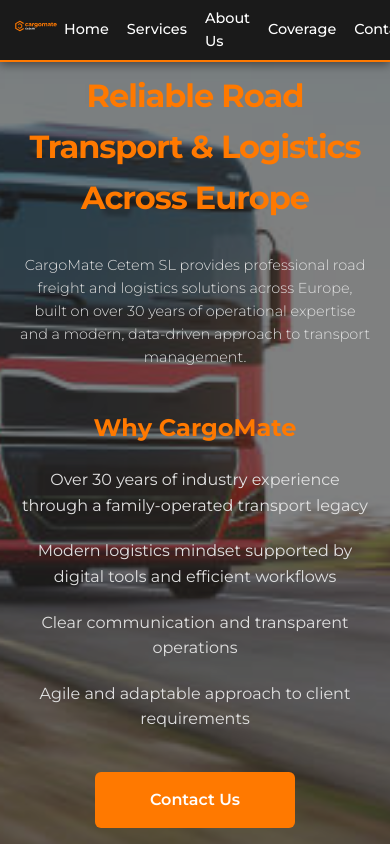
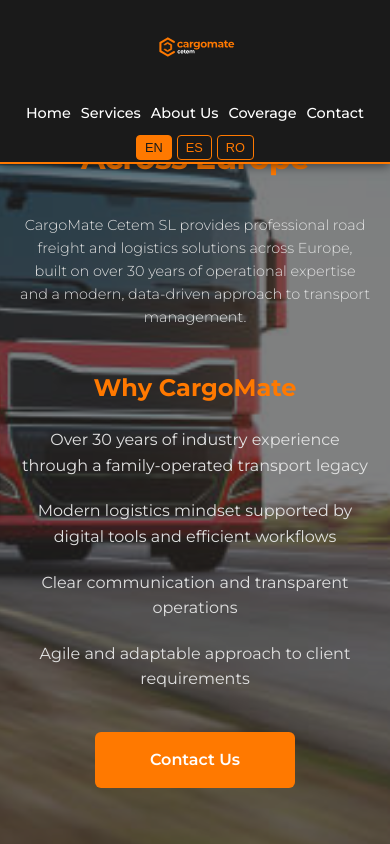
Before and after one commit to lensordr/Cargomatecetem, a plain HTML site: page index.html in a window 390 px wide. Shown: the top 844 px of the page. Drawn offline with nearby package versions, Linux system fonts and the light colour scheme.

Commit message:
Compact vertical mobile nav

```diff
--- a/styles.css
+++ b/styles.css
@@ -477,14 +477,14 @@
 /* Responsive Design */
 @media (max-width: 768px) {
     .nav-container {
-        flex-direction: row;
-        height: 60px;
-        padding: 5px 10px;
-        justify-content: space-between;
+        flex-direction: column;
+        height: auto;
+        padding: 2px 10px;
     }
 
     .logo-svg {
-        height: 50px;
+        height: 90px;
+        margin: 0;
     }
 
     .logo-text-mobile {
@@ -492,29 +492,24 @@
     }
 
     .nav-menu {
-        margin-top: 0;
-        gap: 8px;
-        flex-wrap: nowrap;
-        justify-content: flex-end;
+        margin-top: 2px;
+        gap: 10px;
+        flex-wrap: wrap;
+        justify-content: center;
         font-size: 0.8rem;
     }
 
     .nav-link {
-        font-size: 0.7rem;
-        padding: 2px 4px;
-    }
-
-    .language-selector {
-        gap: 2px;
+        font-size: 0.8rem;
     }
 
     .lang-btn {
         padding: 4px 8px;
-        font-size: 0.7rem;
+        font-size: 0.8rem;
     }
 
     .hero-section {
-        padding: 70px 0 60px;
+        padding: 30px 0 60px;
     }
 
     .hero-title {
```
